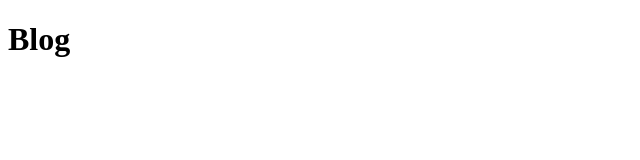
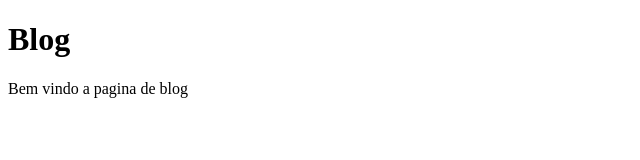
Before and after one commit to DionatanStocco/Aulagithub, a plain HTML site: page Blog2.html in a window 1280 px wide. Shown: the whole page, without its empty margins (0-640 px from the left). Drawn offline with Linux system fonts and the light colour scheme.

Commit message:
Atualizações no layout

```diff
--- a/Blog2.html
+++ b/Blog2.html
@@ -8,5 +8,6 @@
 </head>
 <body>
   <h1>Blog</h1>
+  <p>Bem vindo a pagina de blog</p>
 </body>
 </html>
```
